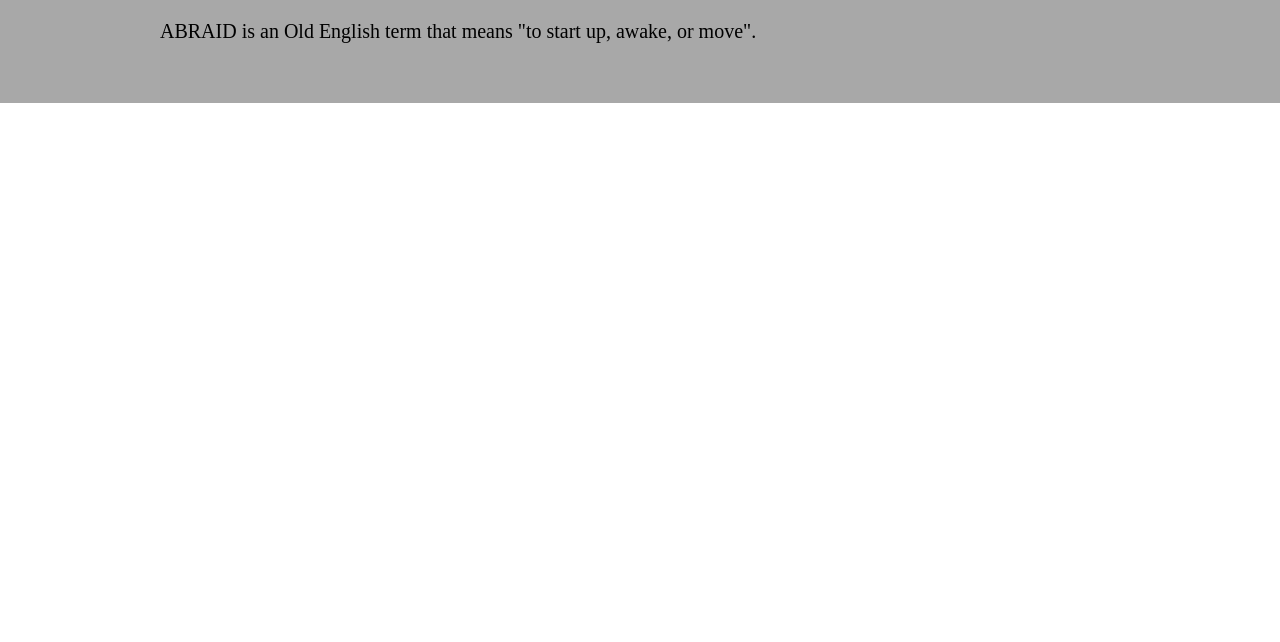
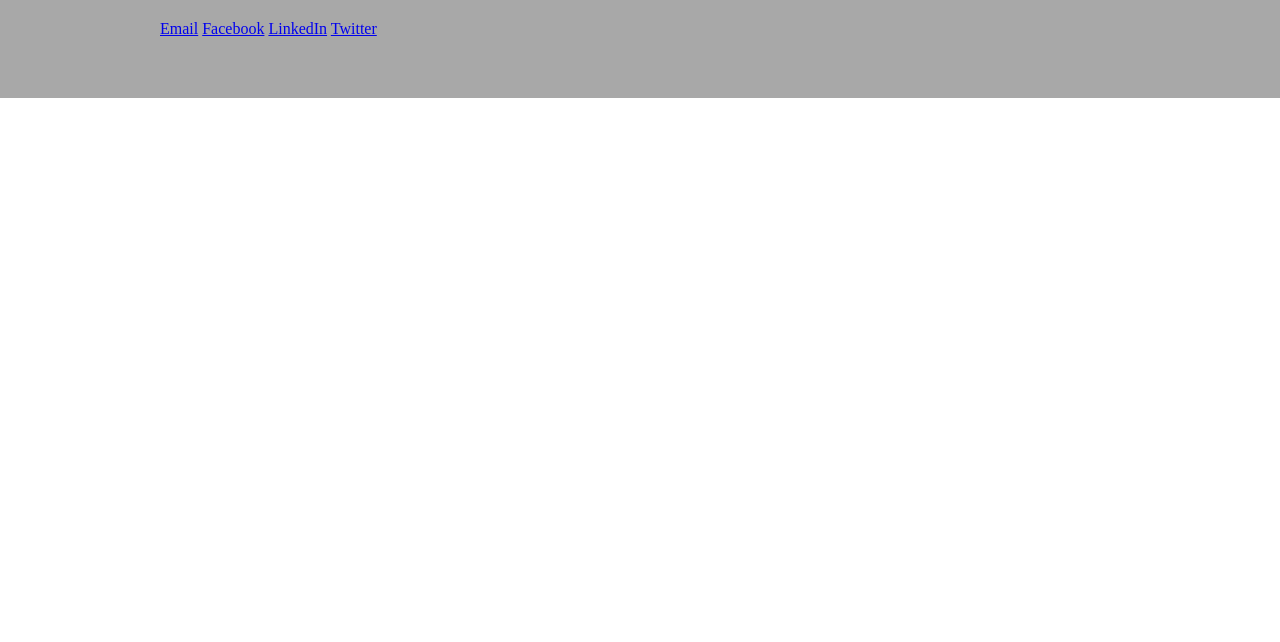
Before and after one commit to pas0185/abraid-website, a plain HTML site: page public_html/contact.html in a window 1280 px wide. Shown: the part 158-800 px from the top of the page. Drawn offline with Linux system fonts and the light colour scheme.

Commit message:
Contact information links

```diff
--- a/public_html/contact.html
+++ b/public_html/contact.html
@@ -7,7 +7,11 @@
 		<section class="module content">
 			<div class="container">
 				<h2>Contact Us</h2>
-				<p>ABRAID is an Old English term that means "to start up, awake, or move".</p>
+
+				<a href="mailto:questions@abraidcd.com">Email</a>
+				<a href="https://www.facebook.com/abraidcd">Facebook</a>
+				<a href="https://www.linkedin.com/company/abraid">LinkedIn</a>
+				<a href="https://www.twitter.com/abraidcd">Twitter</a>
 			</div>
 		</section>
 
```
